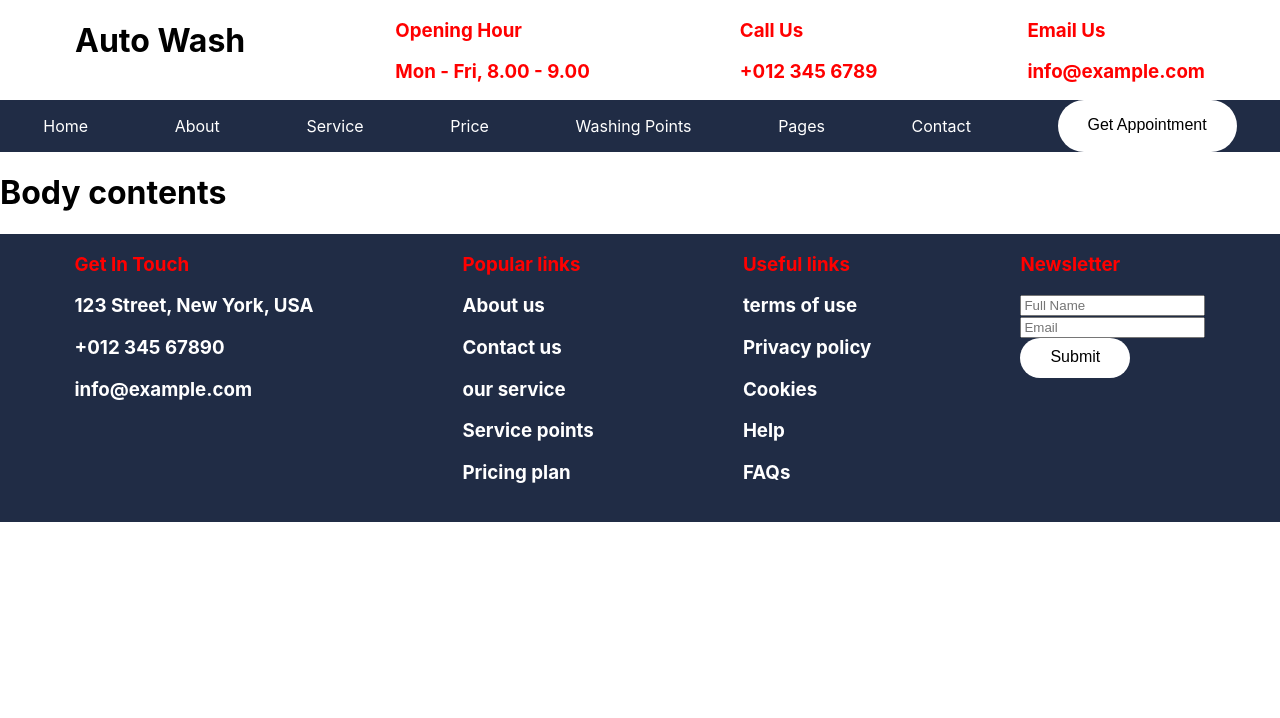
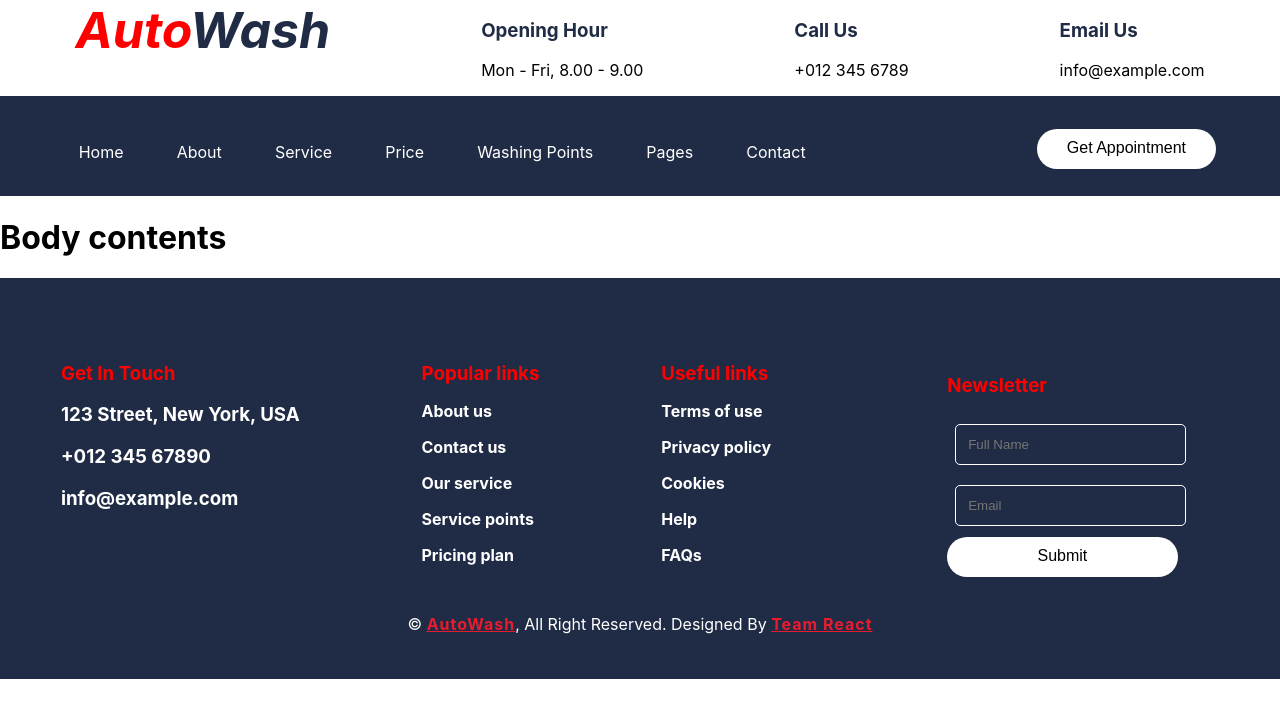
Before and after one commit to dakshna11/React-POC, a React (Create React App) app: page / in a window 1280 px wide. Shown: the top 718 px of the page. Built offline with nearby package versions, Linux system fonts and the light colour scheme; the HTML template or start-up script is replaced by a standard one.

Commit message:
Add files via upload

```diff
--- a/src/Components/Footer.js
+++ b/src/Components/Footer.js
@@ -2,28 +2,40 @@ import React from 'react';
 
 function Footer(props) {
     return (
+        <div>
+            <div className="footer-main">
                 <div className="footer">
-            <h3>Get In Touch<p style={{color:'white'}}>123 Street, New York, USA</p><p style={{color:'white'}}>+012 345 67890</p><p style={{color:'white'}}>info@example.com</p></h3>
-            <h3>Popular links<p className="words">About us</p><p className="words">Contact us</p><p className="words">our service</p><p className="words">Service points</p><p className="words">Pricing plan</p></h3>
-            <h3>Useful links
+                <h3 id="footer-head" >Get In Touch<p style={{color:'white'}}>123 Street, New York, USA</p><p style={{color:'white'}}>+012 345 67890</p><p style={{color:'white'}}>info@example.com</p></h3>
+                <h3 id="footer-head" >Popular links<p className="words">About us</p><p className="words">Contact us</p><p className="words">Our service</p><p className="words">Service points</p><p className="words">Pricing plan</p></h3>
+                <h3 id="footer-head" >Useful links
 
-                <p className="words">terms of use</p>
+                    <p className="words">Terms of use</p>
                     <p className="words">Privacy policy</p>
                     <p className="words">Cookies</p>
                     <p className="words">Help</p>
                     <p className="words">FAQs</p>
 
                 </h3>
-            <div class="col-lg-3 col-md-6">
-                        <div class="footer-newsletter" >
-                            <h3>Newsletter</h3>
+                </div>
+            <div className="form-main">
+            <div className="footer-form">
+                        <div className="footer-newsletter" >
+                            <h3 id="footer-head" >Newsletter</h3>
                             <form>
-                                <input class="form-control" placeholder="Full Name"/><br/>
-                                <input class="form-control" placeholder="Email"/><br/>
-                                <div><button  id="btn">Submit</button></div>
+                                <input className="form-control" placeholder="Full Name"/><br/>
+                                <input className="form-control" placeholder="Email"/><br/>
+                                <div ><button  id="btn-footer">Submit</button></div>
                             </form>
                         </div>
             </div>
+                </div>
+            </div>
+
+
+            <div class="copyright">
+                <p>&copy; <a href="#">AutoWash</a>, All Right Reserved. Designed By <a href="https://htmlcodex.com">Team React</a></p>
+            </div>
+
         </div>
     );
 }
--- a/src/Components/Header.js
+++ b/src/Components/Header.js
@@ -2,6 +2,7 @@ import React from 'react';
 import {BrowserRouter as Router , Switch, Route, Link , Redirect } from 'react-router-dom';
 import HeaderSub from './Header-comp/HeaderSub';
 import Home from './Header-comp/Home';
+import WashingPoints from './Header-comp/WashingPoints';
 
 let style={ textDecoration: 'none',
             color:'white',
@@ -11,8 +12,10 @@ function Header(props) {
     return (
 
         <div className="header">
+
             <Router>
-
+            <div className="main">
+            <div className="H-container">
             <p ><Link  className="words" to={'/'} > Home </Link></p>
             <p><Link className="words" to={'/about'} > About </Link></p>
             <p><Link className="words" to={'/Service'} > Service </Link></p>
@@ -20,15 +23,16 @@ function Header(props) {
             <p><Link className="words" to={'/Washing Points'} > Washing Points </Link></p>
             <p><Link className="words" to={'/Pages'} > Pages </Link></p>
             <p><Link className="words" to={'/Contact'} > Contact </Link></p>
+            </div>
+            <div><button id = "btn" onClick>Get Appointment</button></div>
 
-
-
-            <button id = "btn" onClick>Get Appointment</button>
+            </div>
 
 
         <Switch>
             <Route exact path='/' component={HeaderSub}/>
             <Route path='/about' component={Home}/>
+            <Route path='/Washing Points' component={WashingPoints}/>
         </Switch>
 
 
--- a/src/Components/TopBar.js
+++ b/src/Components/TopBar.js
@@ -3,10 +3,11 @@ import './styles.css'
 function TopBar() {
     return (
         <div className="topbar">
-            <h1 id="logo">Auto Wash</h1>
-            <h3>Opening Hour<p>Mon - Fri, 8.00 - 9.00</p></h3>
-            <h3>Call Us<p>+012 345 6789</p></h3>
-            <h3>Email Us<p>info@example.com</p></h3>
+            <div><span id="logo-1">Auto</span><span id="logo-2">Wash</span></div>
+            <div><h3>Opening Hour</h3><p>Mon - Fri, 8.00 - 9.00</p></div>
+
+            <div><h3>Call Us</h3><p>+012 345 6789</p></div>
+            <div><h3>Email Us</h3><p>info@example.com</p></div>
         </div>
 
     );
--- a/src/Components/styles.css
+++ b/src/Components/styles.css
@@ -3,13 +3,42 @@
     justify-content: space-around;
     max-height: 100px;
 }
+#logo-1{
+    font-size:50px;
+    font-weight: bold;
+    color: red;
+    font-style: italic;
+}
+#logo-2{
+    font-size:50px;
+    font-weight: bold;
+    color:#202C45;
+    font-style: italic;
+}
+.main{
+    padding-left: 2%;
+    padding-right: 5%;
+    display: flex;
+    flex-direction:row;
+    top: 5%;
+    justify-content:space-between;
+
+}
 .header{
+    background-color: #202c45;
+    height: 100px;
+}
+.H-container{
+    margin-top: 2.5%;
     display: flex;
-    justify-content: space-around;
-    background-color: #202c45;
-    max-height: 500px;
+    flex-direction:row;
+    top: 5%;
+    justify-content:space-evenly;
+    width: 70%;
+
 }
 .words{
+    font-size:medium;
     color: white;
     text-decoration: none;
 }
@@ -17,6 +46,27 @@
     color: red;
 }
 #btn{
+    padding: 10px 30px 12px 30px;
+    text-align: center;
+    margin-top: 18%;
+    font-size: 16px;
+    color: #000000;
+    background: #ffffff;
+    border: none;
+    cursor: pointer;
+    border-radius: 60px;
+    box-shadow: inset 0 0 0 0 #202C45;
+    transition: ease-out 0.5s;
+    -webkit-transition: ease-out 0.5s;
+    -moz-transition: ease-out 0.5s;
+}
+#btn:hover,#btn-footer:hover{
+    color: #ffffff;
+    background: #202C45;
+    box-shadow: inset 200px 0 0 0 #ff0000;
+}
+#btn-footer{
+    width: 100%;
     padding: 10px 30px 12px 30px;
     text-align: center;
     font-size: 16px;
@@ -30,18 +80,81 @@
     transition: ease-out 0.5s;
     -webkit-transition: ease-out 0.5s;
     -moz-transition: ease-out 0.5s;
+
 }
-#btn:hover{
-    color: #ffffff;
-    background: #202C45;
-    box-shadow: inset 200px 0 0 0 #ff0000;
+.footer-main{
+    display: flex;
+    flex-direction: row;
+    width: 100%;
+    background-color: #202C45;
 }
 .footer{
+
+    height:px;
     display: flex;
+    width:65%;
     flex-direction: row;
     justify-content: space-around;
     background-color: #202c45;
 }
 h3{
-color: #ff0000;
+color: #202C45;
 }
+#footer-head{
+    margin-top: 10%;
+    color: #ff0000;
+}
+
+
+.form-main{
+    width: 30%;
+    justify-content: center;
+    background-color: #202C45;
+}
+.footer-form{
+    margin-left:30%;
+    width:60%;
+    margin-top: 25%;
+    background-color: #202C45;
+}
+.footer-newsletter{
+    width:100%;
+}
+.form-control{
+    padding: 12px;
+    margin: 8px ;
+    display: inline-block;
+    border: 1px solid #ccc;
+    border-radius: 4px;
+    box-sizing: border-box;
+    width: 100%;
+    height: 100%;
+    margin-bottom: 5%;
+    background: transparent;
+    border-radius: 5px;
+    outline:none;
+    border-color:white;
+}
+
+
+.copyright {
+    text-align: center;
+    padding-top: 15px;
+    padding-bottom: 45px;
+    background-color: #202C45;
+}
+
+.copyright p {
+    margin: 0;
+    color: #ffffff;
+}
+
+.copyright p a {
+    color: #E81C2E;
+    font-weight: 700;
+    letter-spacing: 1px;
+}
+
+.copyright p a:hover {
+    color: #ffffff;
+}
```
Lines whose indentation alone changed are shown as unchanged.
